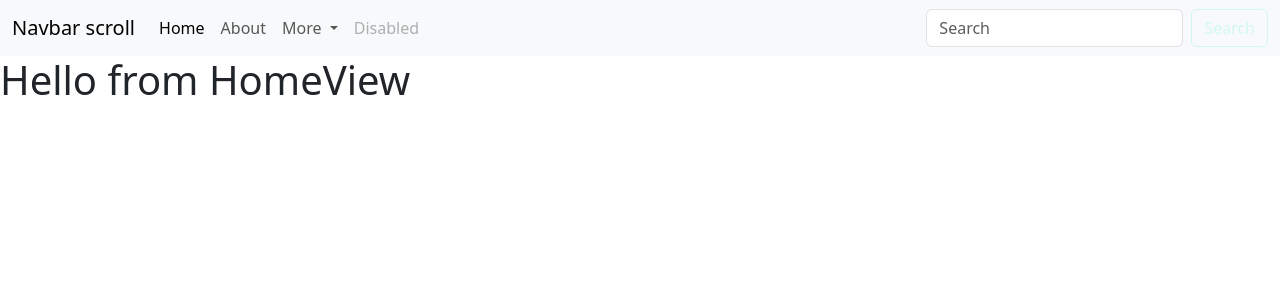
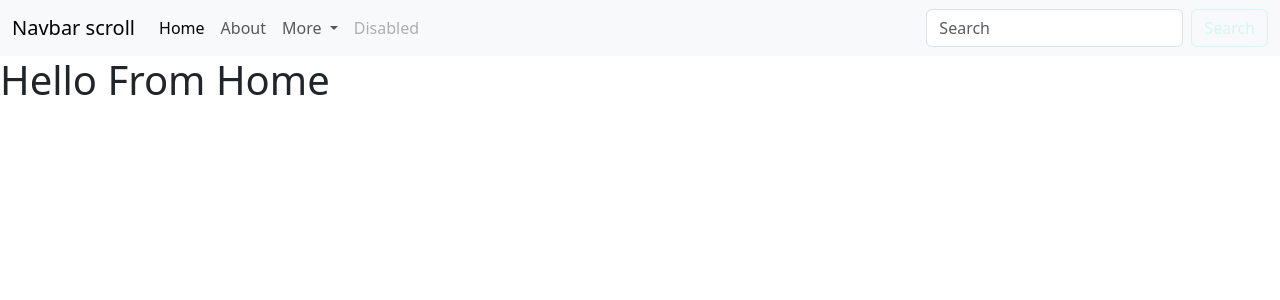
Before and after one commit to GutHoch2/Kagoot_Frontend, a Vue app in the folder kagoot_frontend/: page / in a window 1280 px wide. Shown: the top 300 px of the page. Built offline with nearby package versions, Linux system fonts and the light colour scheme.

Commit message:
setup home view dummy

```diff
--- a/kagoot_frontend/src/router/index.js
+++ b/kagoot_frontend/src/router/index.js
@@ -1,5 +1,5 @@
 import { createRouter, createWebHistory } from 'vue-router'
-import HomeView from "@/components/HomeView.vue";
+import HomeView from "@/views/HomeView.vue";
 
 const router = createRouter({
   history: createWebHistory(import.meta.env.BASE_URL),
--- a/kagoot_frontend/src/components/HomeView.vue
+++ b/kagoot_frontend/src/views/HomeView.vue
@@ -9,7 +9,7 @@ export default {
 
 <template>
   <navbar-component></navbar-component>
-  <h1>Hello from HomeView</h1>
+<h1>Hello From Home</h1>
 </template>
 
 <style scoped>
```
Also changed, not shown: 1 other file (tests, documents, lock files or other folders).
